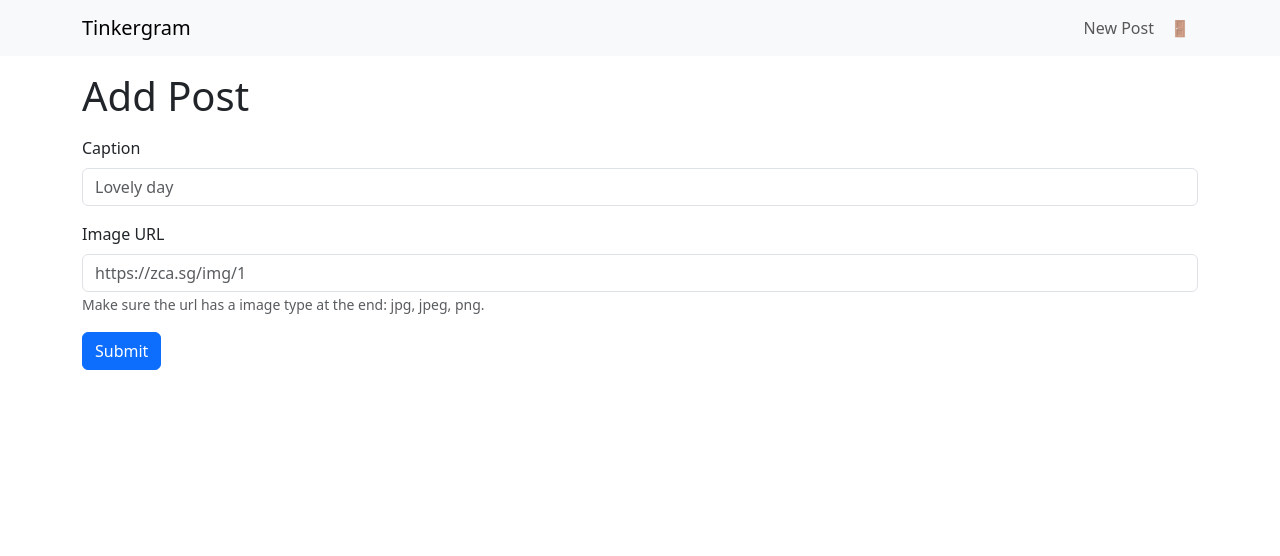
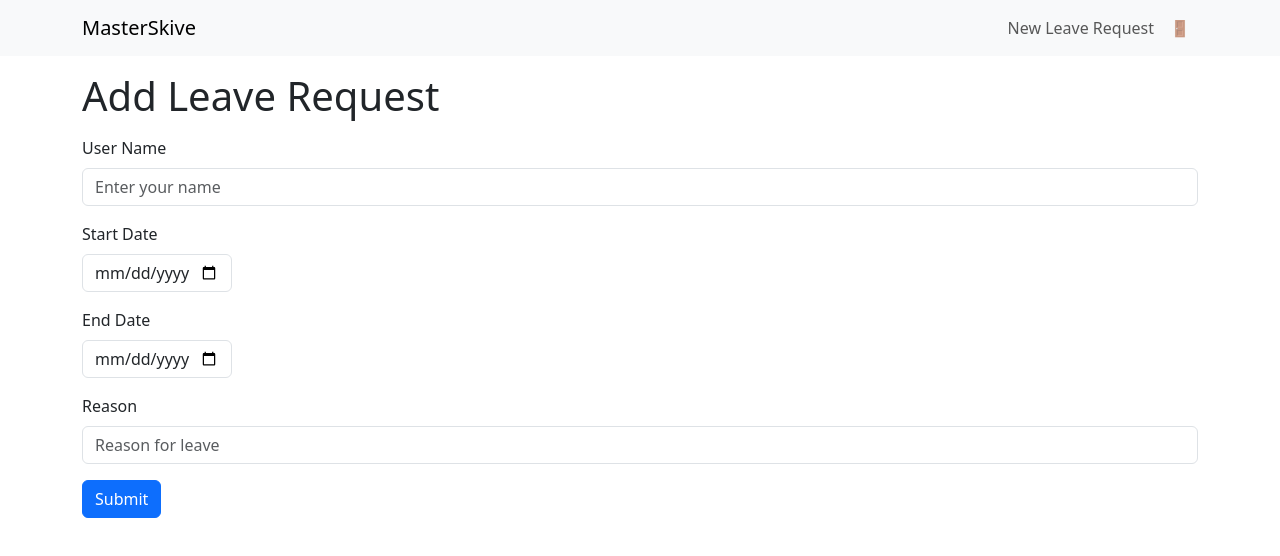
Before and after one commit to Evansyee/pcweb7-masterskive-firebase, a React (Create React App) app: page /add in a window 1280 px wide. Shown: the top 556 px of the page. Built offline with nearby package versions, Linux system fonts and the light colour scheme; no server answers; sample sign-in values are in the browser's storage.

Commit message:
modified to accept dates and leave requests

```diff
--- a/src/Views/PostPageAdd.js
+++ b/src/Views/PostPageAdd.js
@@ -1,5 +1,5 @@
 import React, { useEffect, useState } from "react";
-import { Button, Container, Form, Nav, Navbar } from "react-bootstrap";
+import { Button, Container, Form, Nav, Navbar, Alert } from "react-bootstrap";
 import { addDoc, collection } from "firebase/firestore";
 import { useAuthState } from "react-firebase-hooks/auth";
 import { useNavigate } from "react-router-dom";
@@ -8,12 +8,25 @@ import { signOut } from "firebase/auth";
 
 export default function PostPageAdd() {
   const [user, loading] = useAuthState(auth);
-  const [caption, setCaption] = useState("");
-  const [image, setImage] = useState("");
+  const [userID, setUserID] = useState("");
+  const [startDate, setStartDate] = useState("");
+  const [endDate, setEndDate] = useState("");
+  const [reason, setReason] = useState("");
+  const [error, setError] = useState("");
   const navigate = useNavigate();
 
   async function addPost() {
-    await addDoc(collection(db, "leaveEntries"), { caption, image });
+    if (new Date(endDate) < new Date(startDate)) {
+      setError("End date must be the same or later than the start date.");
+      return;
+    }
+    await addDoc(collection(db, "leaveEntries"), {
+      userID,
+      startDate,
+      endDate,
+      reason,
+      timeStamp: new Date().toISOString(),
+    });
     navigate("/");
   }
 
@@ -26,39 +39,58 @@ export default function PostPageAdd() {
     <>
       <Navbar variant="light" bg="light">
         <Container>
-          <Navbar.Brand href="/">Tinkergram</Navbar.Brand>
+          <Navbar.Brand href="/">MasterSkive</Navbar.Brand>
           <Nav>
-            <Nav.Link href="/add">New Post</Nav.Link>
-            <Nav.Link onClick={(e) => signOut(auth)} >🚪</Nav.Link>
+            <Nav.Link href="/add">New Leave Request</Nav.Link>
+            <Nav.Link onClick={(e) => signOut(auth)}>🚪</Nav.Link>
           </Nav>
         </Container>
       </Navbar>
       <Container>
-        <h1 style={{ marginBlock: "1rem" }}>Add Post</h1>
+        <h1 style={{ marginBlock: "1rem" }}>Add Leave Request</h1>
         <Form>
-          <Form.Group className="mb-3" controlId="caption">
-            <Form.Label>Caption</Form.Label>
+          {error && <Alert variant="danger">{error}</Alert>}
+          <Form.Group className="mb-3" controlId="userName">
+            <Form.Label>User Name</Form.Label>
             <Form.Control
               type="text"
-              placeholder="Lovely day"
-              value={caption}
-              onChange={(text) => setCaption(text.target.value)}
+              placeholder="Enter your name"
+              value={userID}
+              onChange={(e) => setUserID(e.target.value)}
             />
           </Form.Group>
 
-          <Form.Group className="mb-3" controlId="image">
-            <Form.Label>Image URL</Form.Label>
+          <Form.Group className="mb-3" controlId="startDate">
+            <Form.Label>Start Date</Form.Label>
+            <Form.Control
+              type="date"
+              value={startDate}
+              style={{ width: '150px' }}
+              onChange={(e) => setStartDate(e.target.value)}
+            />
+          </Form.Group>
+
+          <Form.Group className="mb-3" controlId="endDate">
+            <Form.Label>End Date</Form.Label>
+            <Form.Control
+              type="date"
+              value={endDate}
+              style={{ width: '150px' }}
+              onChange={(e) => setEndDate(e.target.value)}
+            />
+          </Form.Group>
+
+          <Form.Group className="mb-3" controlId="reason">
+            <Form.Label>Reason</Form.Label>
             <Form.Control
               type="text"
-              placeholder="https://zca.sg/img/1"
-              value={image}
-              onChange={(text) => setImage(text.target.value)}
+              placeholder="Reason for leave"
+              value={reason}
+              onChange={(e) => setReason(e.target.value)}
             />
-            <Form.Text className="text-muted">
-              Make sure the url has a image type at the end: jpg, jpeg, png.
-            </Form.Text>
           </Form.Group>
-          <Button variant="primary" onClick={async (e) => addPost()}>
+
+          <Button variant="primary" onClick={addPost}>
             Submit
           </Button>
         </Form>
```
